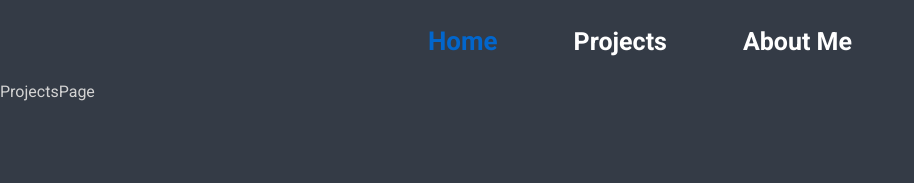
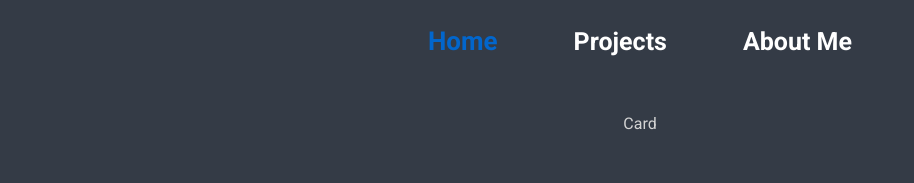
Before and after one commit to acrichards3/portfolio, a React (Create React App) app: page /projects in a window 1280 px wide. Shown: the top 183 px of the page, without its empty margins (0-914 px from the left). Built offline with nearby package versions, Linux system fonts and the light colour scheme.

Commit message:
start of projects

```diff
--- a/src/components/about/About.module.scss
+++ b/src/components/about/About.module.scss
@@ -1,5 +1,6 @@
 @import '../../Variables.scss';
 
+@media (max-width: $breakpoint) {
   .container {
     display: flex;
     flex-direction: column;
@@ -30,3 +31,4 @@
     margin-left: 5%;
     margin-right: 5%;
   }
+}
--- /dev/null
+++ b/src/components/projects/ProjectCard.module.scss
@@ -0,0 +1 @@
+@import '../../Variables.scss';
--- /dev/null
+++ b/src/components/projects/ProjectCard.tsx
@@ -0,0 +1,8 @@
+import React from 'react';
+import styles from './ProjectCard.module.scss';
+
+export default function ProjectCard() {
+  return (
+    <div>Card</div>
+  )
+}
--- /dev/null
+++ b/src/components/projects/Projects.module.scss
@@ -0,0 +1,8 @@
+@import '../../Variables.scss';
+
+.container {
+    display: flex;
+    align-items: center;
+    justify-content: center;
+    margin-top: 2rem;
+}
--- /dev/null
+++ b/src/components/projects/Projects.tsx
@@ -0,0 +1,9 @@
+import React from 'react';
+import ProjectCard from './ProjectCard';
+import styles from "./Projects.module.scss";
+
+export default function Projects() {
+  return (
+    <div className={styles.container}><ProjectCard /></div>
+  )
+}
--- a/src/pages/ProjectsPage.tsx
+++ b/src/pages/ProjectsPage.tsx
@@ -1,7 +1,8 @@
-import React from 'react'
+import React from 'react';
+import Projects from '../components/projects/Projects';
 
 export default function ProjectsPage() {
   return (
-    <div>ProjectsPage</div>
+    <div><Projects /></div>
   )
 }
```
Lines whose indentation alone changed are shown as unchanged.
